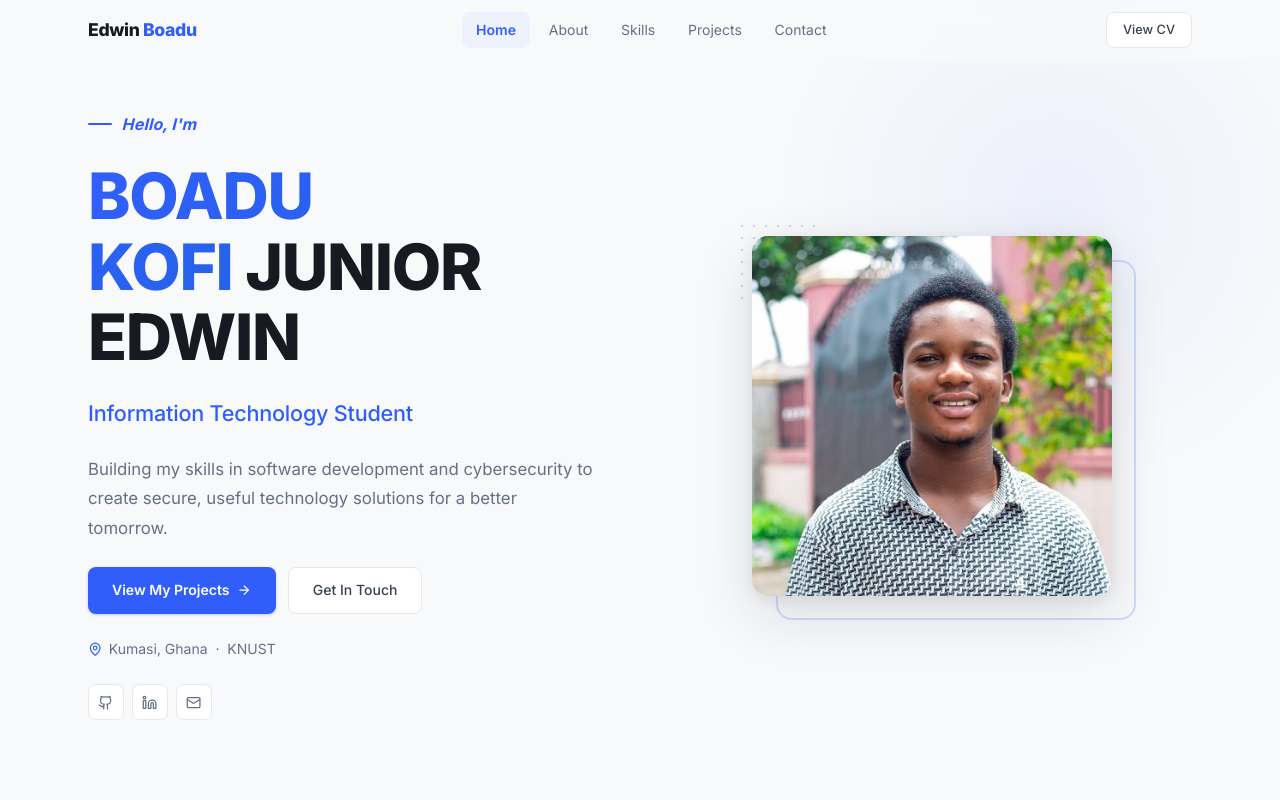
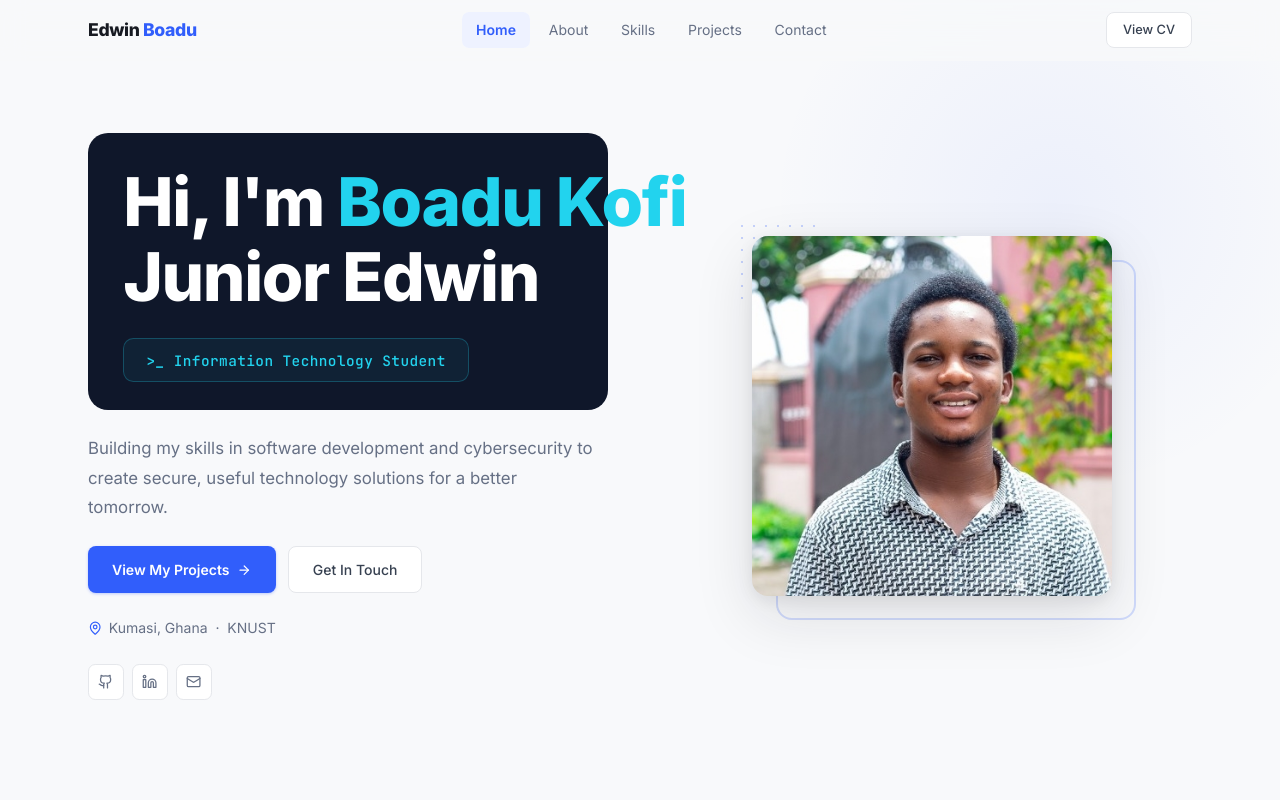
Before and after one commit to Junior09-gif/My-Portfolio, a React (Vite) app in the folder My-Portfolio-main/My-Portfolio-main/: page / in a window 1280 px wide. Shown: the top 800 px of the page. Built offline with nearby package versions, Linux system fonts and the light colour scheme.

Commit message:
Hero: dark card heading with Hi I'm Boadu Kofi in cyan + terminal role pill

```diff
--- a/My-Portfolio-main/My-Portfolio-main/src/components/Hero.tsx
+++ b/My-Portfolio-main/My-Portfolio-main/src/components/Hero.tsx
@@ -49,44 +49,67 @@ export default function Hero({ onOpenResume }: HeroProps) {
           {/* ── Left: Text ── */}
           <div style={{ display: "flex", flexDirection: "column", gap: "1.5rem" }}>
 
-            {/* Eyebrow */}
-            <motion.p {...fadeIn(0.05)} style={{
-              fontSize: "1rem", color: "#315EFB",
-              display: "flex", alignItems: "center", gap: "0.6rem",
+            {/* ── Hero heading card — dark style from screenshot ── */}
+            <motion.div {...fadeUp(0.08)}>
+              {/* Dark card wrapping the heading */}
+              <div style={{
+                background: "#0f172a",
+                borderRadius: "1.25rem",
+                padding: "2rem 2.2rem 1.75rem",
+                display: "inline-block",
+                maxWidth: "100%",
               }}>
-              <span style={{ width: "1.5rem", height: "2px", background: "#315EFB", display: "inline-block", borderRadius: "999px", flexShrink: 0 }} />
-              <em style={{ fontWeight: 700, fontStyle: "italic", letterSpacing: "0.01em" }}>Hello, I'm</em>
-            </motion.p>
+                {/* Line 1: Hi, I'm Boadu Kofi */}
+                <h1 style={{
+                  fontSize: "clamp(2.4rem, 5.5vw, 4.2rem)",
+                  fontWeight: 800, letterSpacing: "-0.02em", lineHeight: 1.1,
+                  whiteSpace: "nowrap",
+                  marginBottom: "0.1rem",
+                }}>
+                  <span style={{ color: "#FFFFFF" }}>Hi, I'm&nbsp;</span>
+                  <span style={{ color: "#22d3ee" }}>Boadu Kofi</span>
+                </h1>
 
-            {/* Name */}
-            <motion.div {...fadeUp(0.1)}>
+                {/* Line 2: Junior Edwin */}
                 <h1 style={{
-                fontSize: "clamp(2.2rem, 5.5vw, 4rem)",
+                  fontSize: "clamp(2.4rem, 5.5vw, 4.2rem)",
                   fontWeight: 800, letterSpacing: "-0.02em", lineHeight: 1.1,
-                wordBreak: "keep-all", overflowWrap: "break-word",
+                  color: "#FFFFFF",
+                  marginBottom: "1.5rem",
                 }}>
-                {/* BOADU KOFI — blue gradient */}
+                  Junior Edwin
+                </h1>
+
+                {/* Terminal pill */}
+                <motion.div
+                  initial={{ opacity: 0, y: 8 }}
+                  animate={{ opacity: 1, y: 0 }}
+                  transition={{ duration: 0.5, ease: [0.22, 1, 0.36, 1], delay: 0.35 }}
+                  style={{
+                    display: "inline-flex", alignItems: "center", gap: "0.6rem",
+                    padding: "0.6rem 1.4rem",
+                    background: "rgba(34,211,238,0.06)",
+                    border: "1px solid rgba(34,211,238,0.25)",
+                    borderRadius: "0.65rem",
+                  }}
+                >
                   <span style={{
-                  background: "linear-gradient(135deg, #315EFB 0%, #2563EB 100%)",
-                  WebkitBackgroundClip: "text",
-                  WebkitTextFillColor: "transparent",
-                  backgroundClip: "text",
+                    fontSize: "0.9rem", fontWeight: 700,
+                    fontFamily: "var(--font-mono)",
+                    color: "#22d3ee", letterSpacing: "0.01em",
                   }}>
-                  BOADU KOFI
+                    &gt;_
                   </span>
-                {/* JUNIOR EDWIN — dark charcoal */}
-                <span style={{ color: "#171A21" }}>&nbsp;JUNIOR EDWIN</span>
-              </h1>
-            </motion.div>
-
-            {/* Title */}
-            <motion.p {...fadeUp(0.18)} style={{
-              fontSize: "clamp(1.1rem, 2vw, 1.35rem)",
-              fontWeight: 500, color: "#315EFB",
-              letterSpacing: "-0.01em",
+                  <span style={{
+                    fontSize: "0.9rem", fontWeight: 500,
+                    fontFamily: "var(--font-mono)",
+                    color: "#22d3ee", letterSpacing: "0.03em",
                   }}>
                     Information Technology Student
-            </motion.p>
+                  </span>
+                </motion.div>
+              </div>
+            </motion.div>
 
             {/* Bio */}
             <motion.p {...fadeUp(0.25)} style={{
```
Lines whose indentation alone changed are shown as unchanged.
